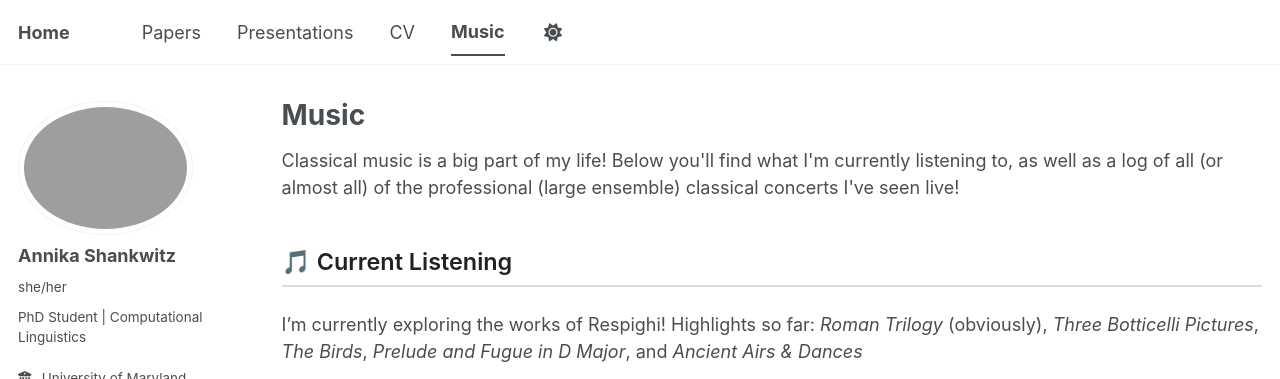
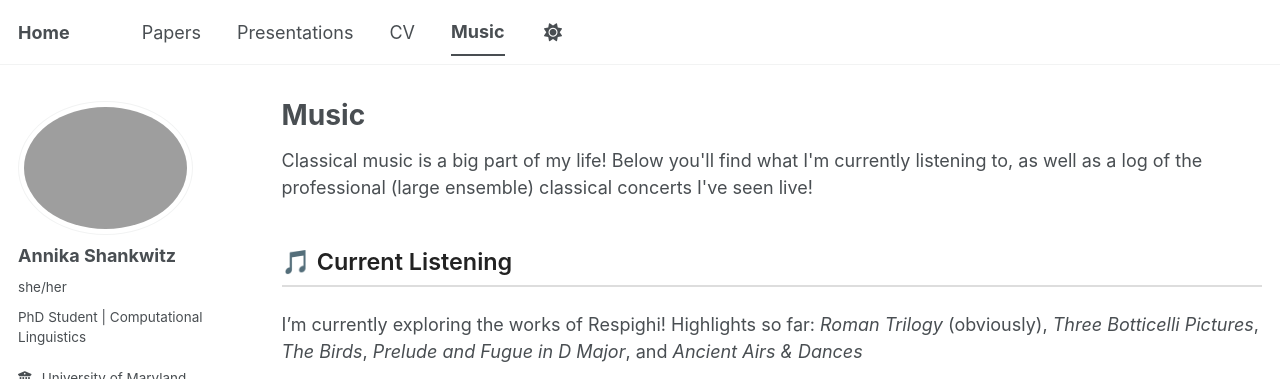
Before and after one commit to its-Annika/its-Annika.github.io, a Jekyll site: the page built from _pages/music.html, in a window 1280 px wide and 900 px high, cut to the strip 0-379 px from the top of the window. Built offline with Jekyll 4.4.1, drawn with Linux system fonts in a browser that asks for light colours; a script bundle is joined from its source files by our own code; library files that are not in the unit come from our copies.

Commit message:
Update music.html

```diff
--- a/_pages/music.html
+++ b/_pages/music.html
@@ -132,7 +132,7 @@ author_profile: true
 </style>
 
 <p>
-  Classical music is a big part of my life! Below you'll find what I'm currently listening to, as well as a log of all (or almost all) of the professional (large ensemble) classical concerts I've seen live!
+  Classical music is a big part of my life! Below you'll find what I'm currently listening to, as well as a log of the professional (large ensemble) classical concerts I've seen live!
 </p>
 
 <!-- ── Currently Listening ── -->
```
